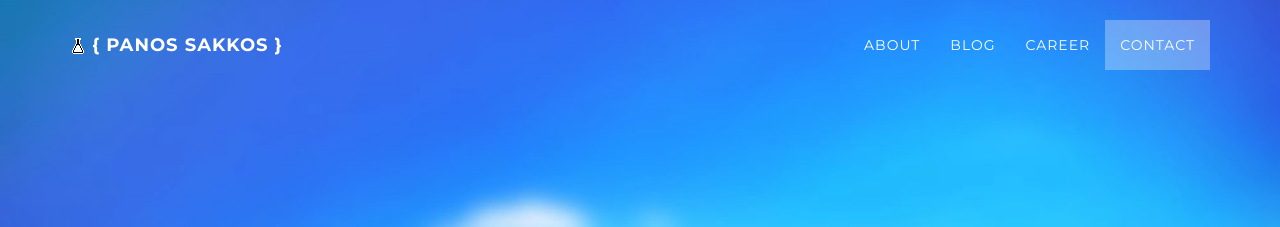
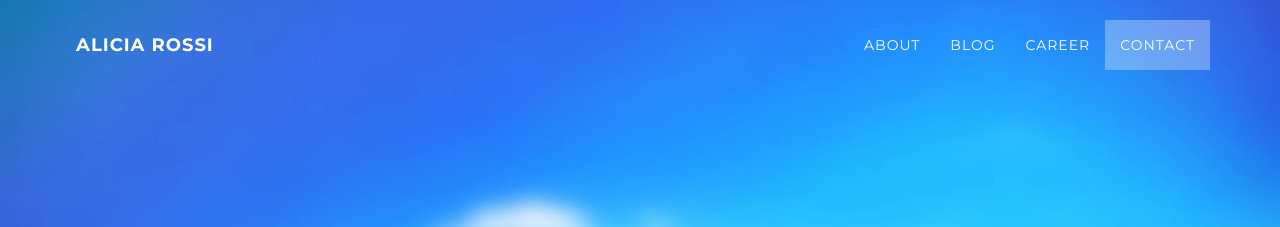
Before and after one commit to awhite40/awhite40.github.io, a Jekyll site: the page built from index.html, in a window 1280 px wide. Shown: the top 227 px of the page. Built offline with Jekyll 4.4.1, drawn with Linux system fonts in a browser that asks for light colours; comment, search, counter and statistics services are not loaded; part of the change alters nothing that is shown.

Commit message:
Update _config.yml

```diff
--- a/_config.yml
+++ b/_config.yml
@@ -1,12 +1,8 @@
 # Site settings
 
 url: "http://awhite40.github.io"
-title: "{ Panos Sakkos }"
-description: "Blog and website of Panos Sakkos, blogging mainly for tech. Opinions expressed are mine."
-keywords: "panos, sakkos, panos sakkos, technology, computer science, Pwn Mail, WriteRight, UoA, di, CERN, MDCN, Microsoft"
-favicon: "/img/favicon.ico"
-black-favicon: "/img/black-lab-glass.ico"
-google-tracking-id: "UA-35880426-3"
+title: "Alicia Rossi"
+description: "Blog and website of Alicia Rossi, blogging mainly for research. Opinions expressed are mine."
 disqus-shortname: "panossakkos"
 
 # Navigation bar links
```
